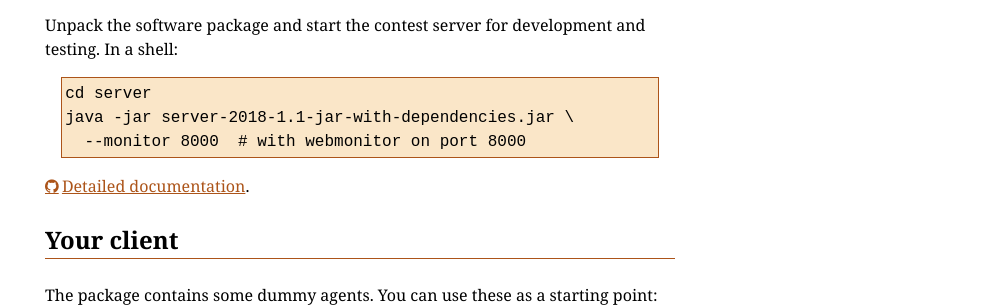
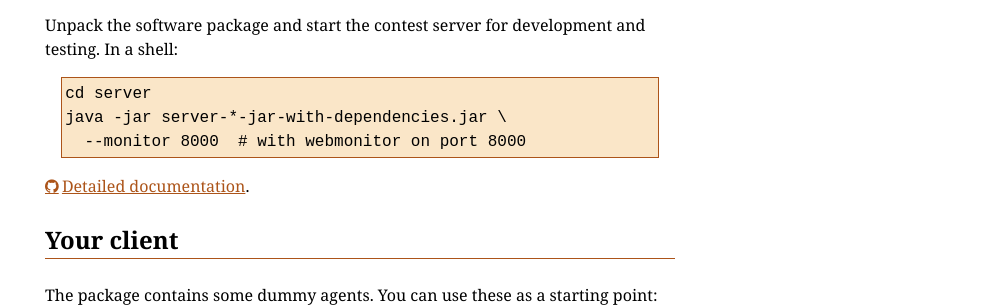
Before and after one commit to agentcontest/agentcontest.github.io, a Jekyll site: the page built from 2019/index.md, in a window 1280 px wide and 900 px high, scrolled down 1368 px. Shown: the part 151-458 px from the top of the window, without its empty margins (280-1280 px from the left). Built offline with Jekyll 4.4.1, drawn with Linux system fonts in a browser that asks for light colours.

````diff
--- a/2019/index.md
+++ b/2019/index.md
@@ -50,7 +50,7 @@
 
 ```bash
 cd server
-java -jar server-2018-1.1-jar-with-dependencies.jar \
+java -jar server-*-jar-with-dependencies.jar \
   --monitor 8000  # with webmonitor on port 8000
 ```
 
````
Also changed, not shown: 1 other file.
